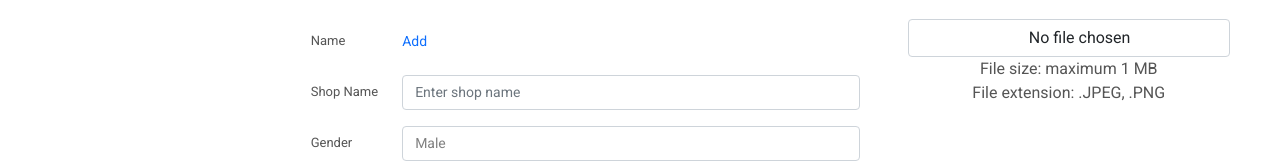
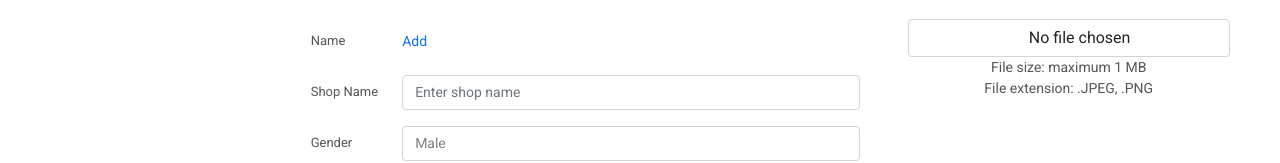
Before and after one commit to rifatptk/Chardike-Frontend-main, a Next.js app: page /user in a window 1280 px wide. Shown: the part 388-551 px from the top of the page. Built offline with nearby package versions, Linux system fonts and the light colour scheme.

Commit message:
Update MyAccount_profile.jsx

```diff
--- a/components/user/userRight/MyAccount_profile.jsx
+++ b/components/user/userRight/MyAccount_profile.jsx
@@ -115,11 +115,10 @@ const MyAccount_profile = () => {
             />
             <input
               className={`mt-5 form-control ${styles.filepicker}`}
-              placeholder="h"
               type="file"
             />
-            <span>File size: maximum 1 MB</span>
-            <span>File extension: .JPEG, .PNG</span>
+            <small>File size: maximum 1 MB</small>
+            <small>File extension: .JPEG, .PNG</small>
           </div>
         </div>
       </div>
```
